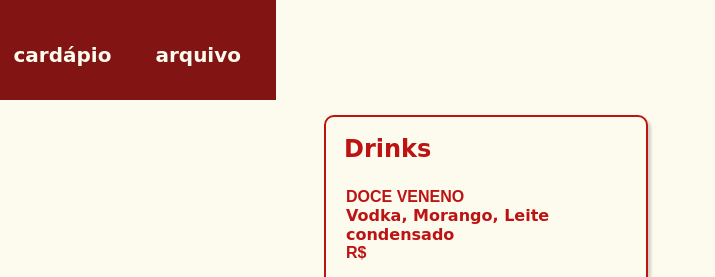
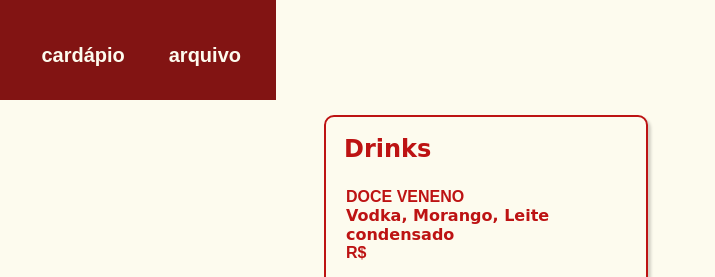
Before and after one commit to isabelledot/tieta, a plain HTML site: page index.html in a window 1280 px wide. Shown: the top 277 px of the page, 154-869 px from the left. Drawn offline with Linux system fonts and the light colour scheme.

Commit message:
Update style.css

```diff
--- a/estilo/style.css
+++ b/estilo/style.css
@@ -62,7 +62,7 @@ ul li {
     margin-top: 10px;
     margin-right: 30px;
     padding: 5px;
-    font-family: var(--font3);
+    font-family: var(--font1);
     font-weight: bold;
 }
 
```
